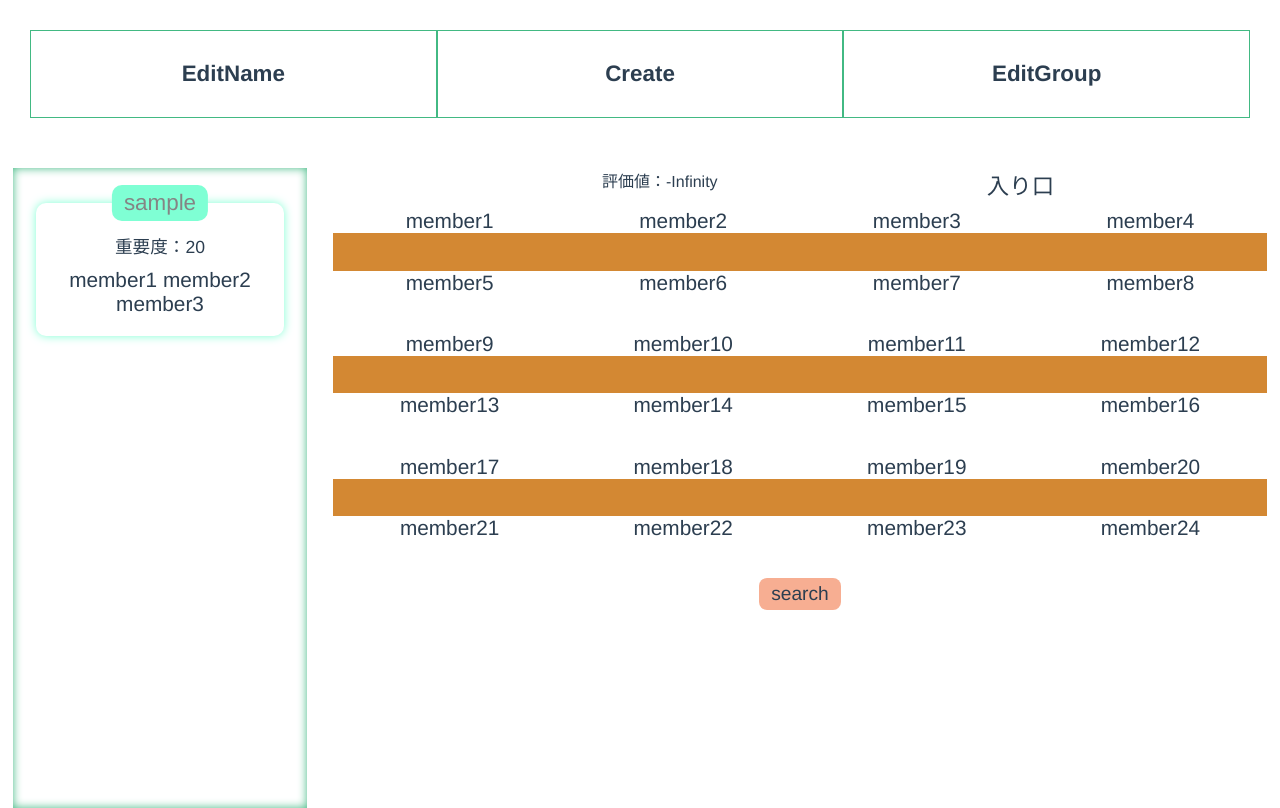
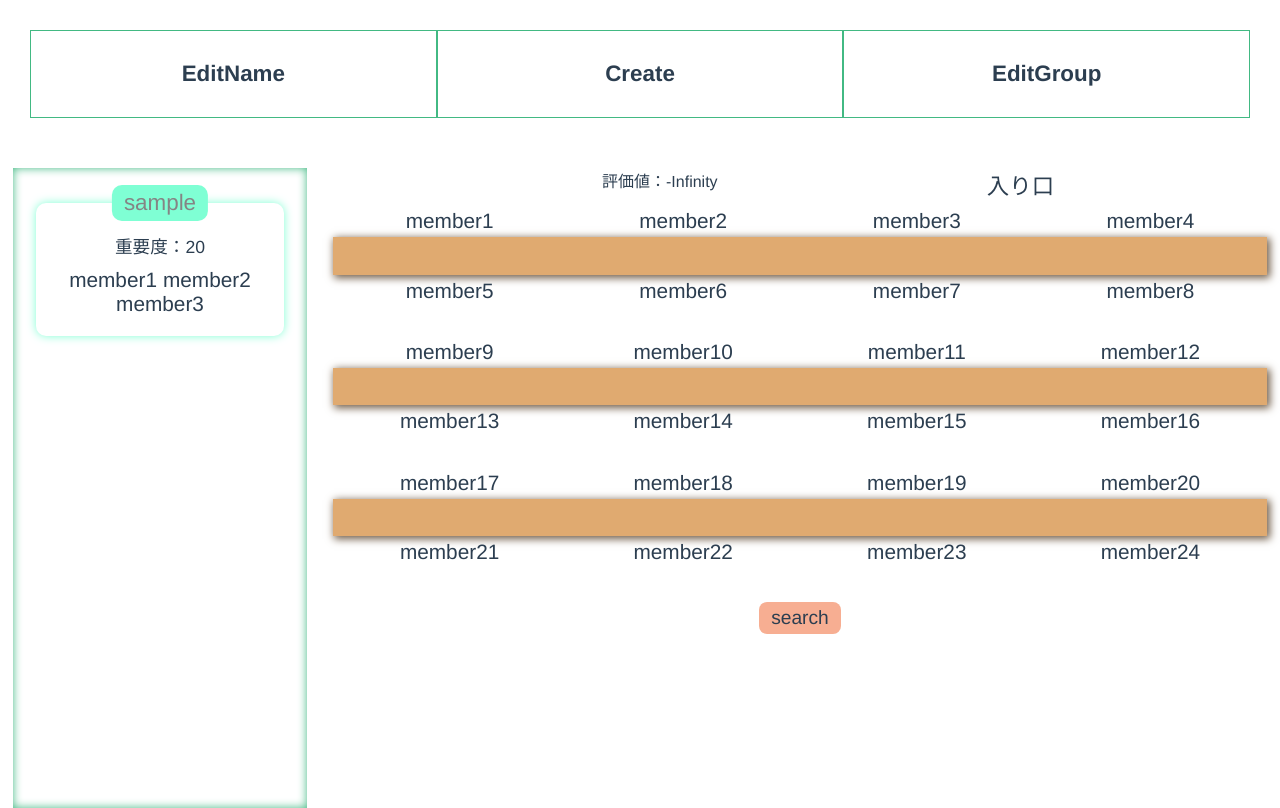
Before and after one commit to sumiship/seat-app-2, a Vue app: page /Create in a window 1280 px wide. Built offline with nearby package versions, Linux system fonts and the light colour scheme.

Commit message:
desk design

```diff
--- a/src/views/Create.vue
+++ b/src/views/Create.vue
@@ -86,7 +86,7 @@ export default class Create extends Vue {
 
   private deskClass(index: number): string {
     if (index % 2 == 1) return "background-color: white;";
-    return "background-color: rgb(211, 136, 51)";
+    return "background-color: #e0aa70; box-shadow:2px 2px 8px 1px #705c47; margin: 4px 0";
   }
 
   @Watch("checkGroup")
@@ -247,7 +247,7 @@ export default class Create extends Vue {
 .desk {
   width: 100%;
   padding-top: 4%;
-  // background-color: rgb(211, 136, 51);
+  background-color: #705c47;
 }
 .seat-col {
   width: 20%;
```
